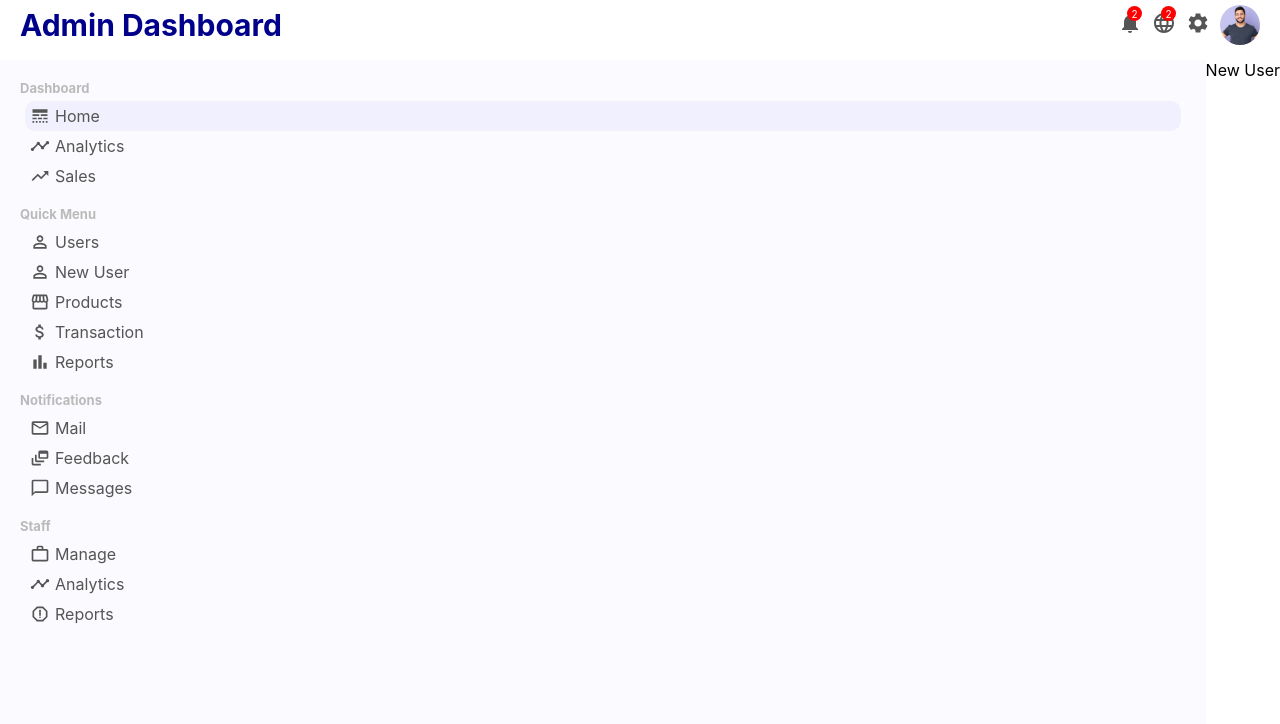
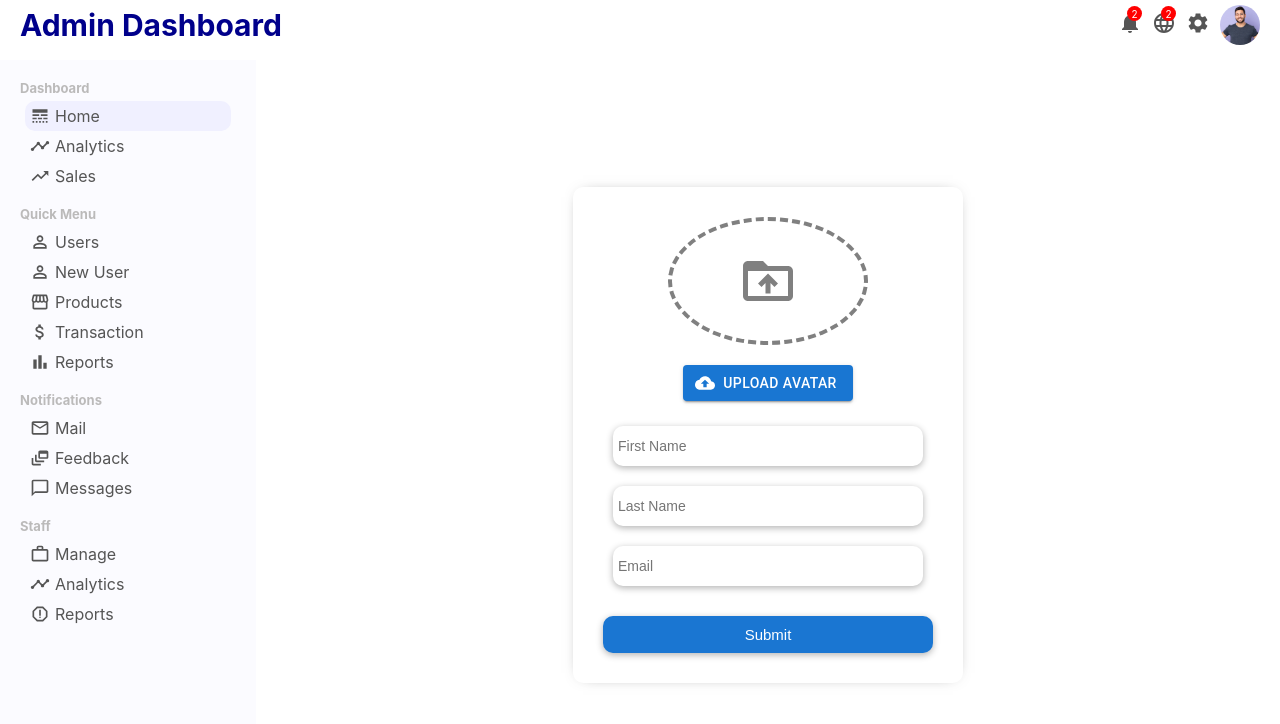
Before and after one commit to matin0303/CMS, a React (Create React App) app: page /newUser in a window 1280 px wide. Shown: the top 724 px of the page. Built offline with nearby package versions, Linux system fonts and the light colour scheme.

Commit message:
create New user card in NewUser page

```diff
--- a/public/index.html
+++ b/public/index.html
@@ -24,7 +24,7 @@
       work correctly both with client-side routing and a non-root public URL.
       Learn how to configure a non-root public URL by running `npm run build`.
     -->
-    <title>React App</title>
+    <title>Dashboard</title>
   </head>
   <body>
     <noscript>You need to enable JavaScript to run this app.</noscript>
--- a/src/pages/newUser/NewUser.css
+++ b/src/pages/newUser/NewUser.css
@@ -0,0 +1,72 @@
+.newUserContainer{
+    flex: 4;
+    display: flex;
+    justify-content: center;
+    align-items: center;
+}
+.newUserCard{
+    margin: 0px 20px;
+    padding: 30px;
+    border-radius: 10px;
+    box-shadow: 0 0 15px -10px rgba(0,0,0,0.75);
+    display: flex;
+    align-items: center;
+    justify-content: center;
+    flex-direction: column;
+}
+
+.uploadAvatarContainer{
+    border:4px dashed gray;
+    border-radius: 50%;
+    width: 40%;
+    padding: 30px;
+    margin-bottom: 20px;
+    display: flex;
+    align-items: center;
+    justify-content: center;
+    margin-bottom: 20px;
+
+}
+.uploadAvatarContainer .userAvatar{
+    font-size:60px;
+    color: gray;
+}
+.uploadAvatarButton{
+    margin-bottom: 15px;
+}
+
+.uploadAvatarInput{
+    position: absolute;
+    width: 100%;
+}
+.inputContainer{
+    display: flex;
+    align-items: center;
+    justify-content: center;
+    flex-direction: column;
+    margin-top: 15px;
+}
+.inputContainer input{
+    width: 300px;
+    height: 30px;
+    margin:10px;
+    border: none;
+    outline: none;
+    border-radius: 10px;
+    font-size: 14px;
+    box-shadow: 0px 2px 7px rgba(0,0,0,0.3);
+    background-color: transparent;
+    padding: 5px;
+}
+.submitButton{
+    width: 100%;
+    padding: 10px;
+    border-radius: 10px;
+    font-size: 15px;
+    border: none;
+    color: white;
+    box-shadow: 0px 2px 7px rgba(0,0,0,0.3);
+    margin-top: 20px;
+    background-color: #1A76D2;
+    cursor: pointer;
+}
--- a/src/pages/newUser/NewUser.jsx
+++ b/src/pages/newUser/NewUser.jsx
@@ -1,9 +1,46 @@
 import React from 'react'
+import './NewUser.css'
+import DriveFolderUploadIcon from '@mui/icons-material/DriveFolderUpload';
+import { styled } from '@mui/material/styles';
+import Button from '@mui/material/Button';
+import CloudUploadIcon from '@mui/icons-material/CloudUpload';
 
 export default function NewUser() {
+  const VisuallyHiddenInput = styled('input')({
+    clip: 'rect(0 0 0 0)',
+    clipPath: 'inset(50%)',
+    height: 1,
+    overflow: 'hidden',
+    position: 'absolute',
+    bottom: 0,
+    left: 0,
+    whiteSpace: 'nowrap',
+    width: 1,
+  });
   return (
-    <div>
-      New User
+    <div className='newUserContainer'>
+      <div className="newUserCard">
+        <div className="uploadAvatarContainer">
+          <DriveFolderUploadIcon className='userAvatar'/>
+        </div>
+        <Button
+          component="label"
+          role={undefined}
+          variant="contained"
+          tabIndex={-1}
+          startIcon={<CloudUploadIcon />}
+
+        >
+          Upload Avatar
+          <VisuallyHiddenInput type="file" accept="image/png, image/jpeg"/>
+        </Button>
+        <div className="inputContainer">
+          <input type="text" className='firstNameInput' placeholder='First Name'/>
+          <input type="text" className='lastNameInput' placeholder='Last Name'/>
+          <input type="text" className='emailInput' placeholder='Email'/>
+          <button className="submitButton">Submit</button>
+        </div>
+      </div>
     </div>
   )
 }
```
